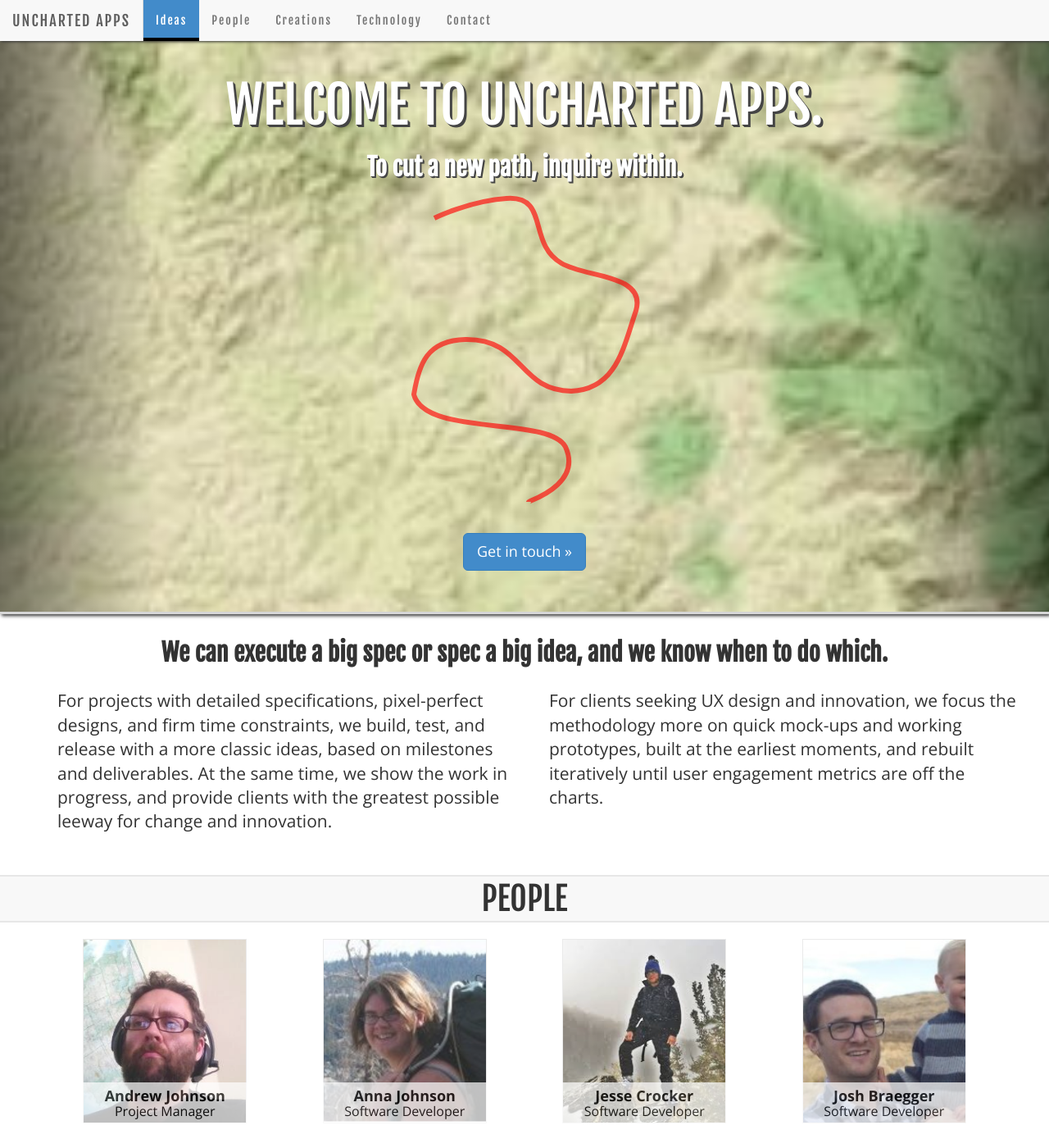
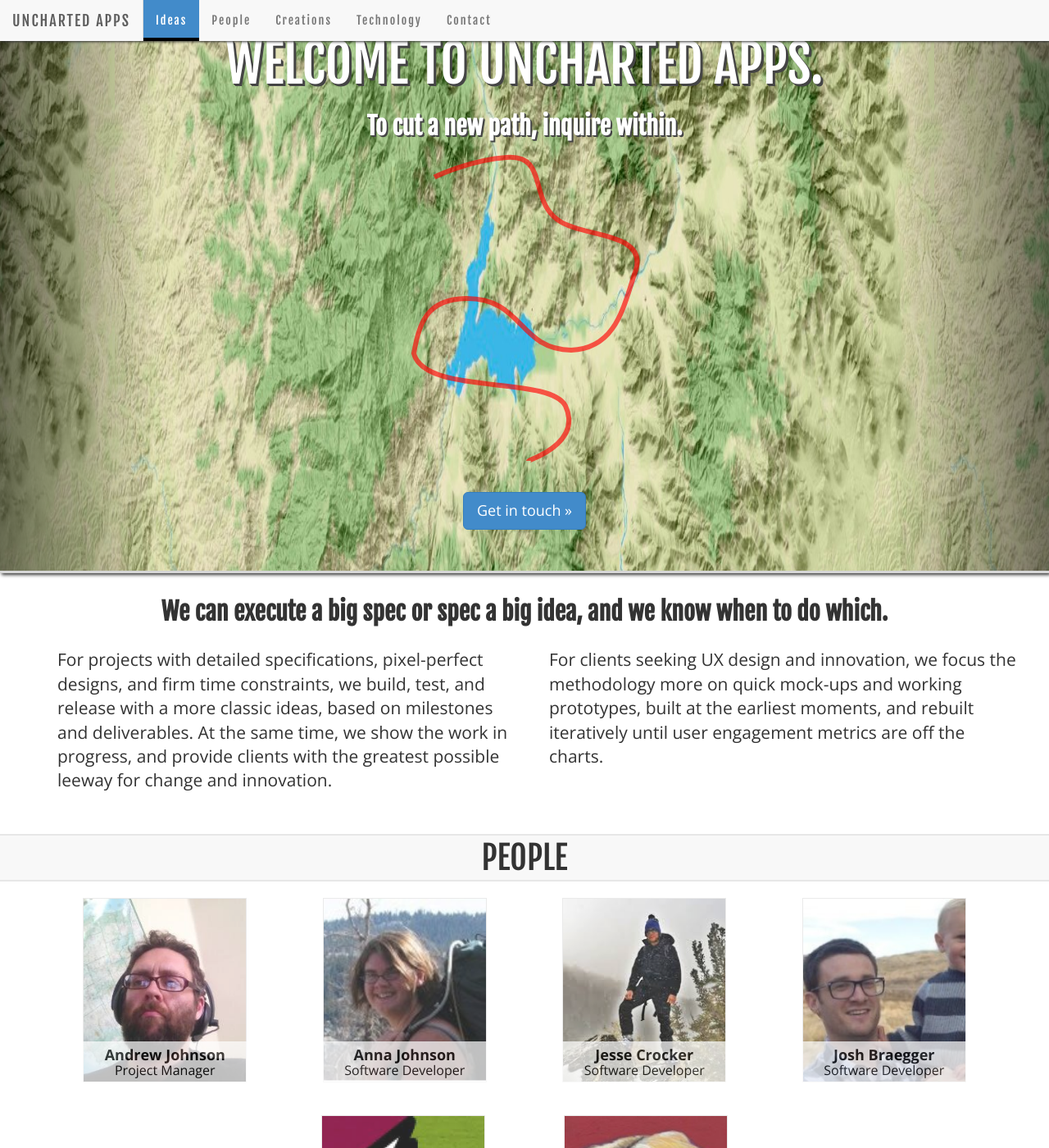
Before and after one commit to trailbehind/consulting-website, a Jekyll site: the page built from index.html, in a window 1280 px wide and 1400 px high. Shown: the whole window at 82% size. Built offline with Jekyll 4.4.1, drawn with Linux system fonts in a browser that asks for light colours; nearby versions of some CDN libraries.

Commit message:
Update style.css

```diff
--- a/css/style.css
+++ b/css/style.css
@@ -30,22 +30,14 @@ body {
 	}
 
 /* Move down content because we have a fixed navbar that is 50px tall
-  background:url('{{ site.baseurl }}/images/map_background_2.jpg');
-  background-size:500px 500px;
+
+*/
+body {
+background:url('{{ site.baseurl }}/images/map_background_2.jpg');
+  background-size:1000px 1000px;
   background-repeat:no-repeat;
   background-attachment:fixed;
   background-position:center;
-*/
-body {
-	  padding-top: 50px;
-
-	     background:url('{{ site.baseurl }}/images/map_background_2.jpg');
-        -webkit-background-size: cover;
-        -moz-background-size: cover;
-        -o-background-size: cover;
-        background-size: cover;
-
-
 }
 
 .background{
```
